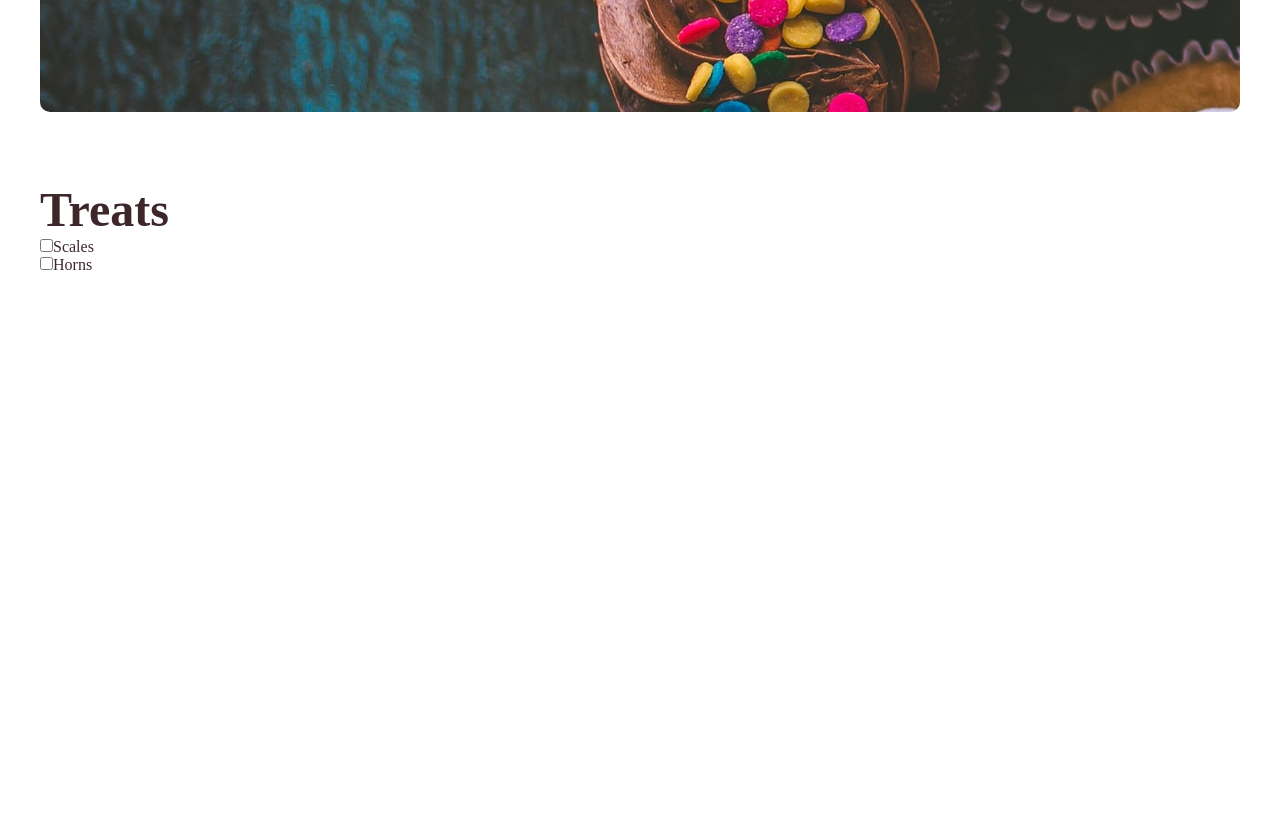
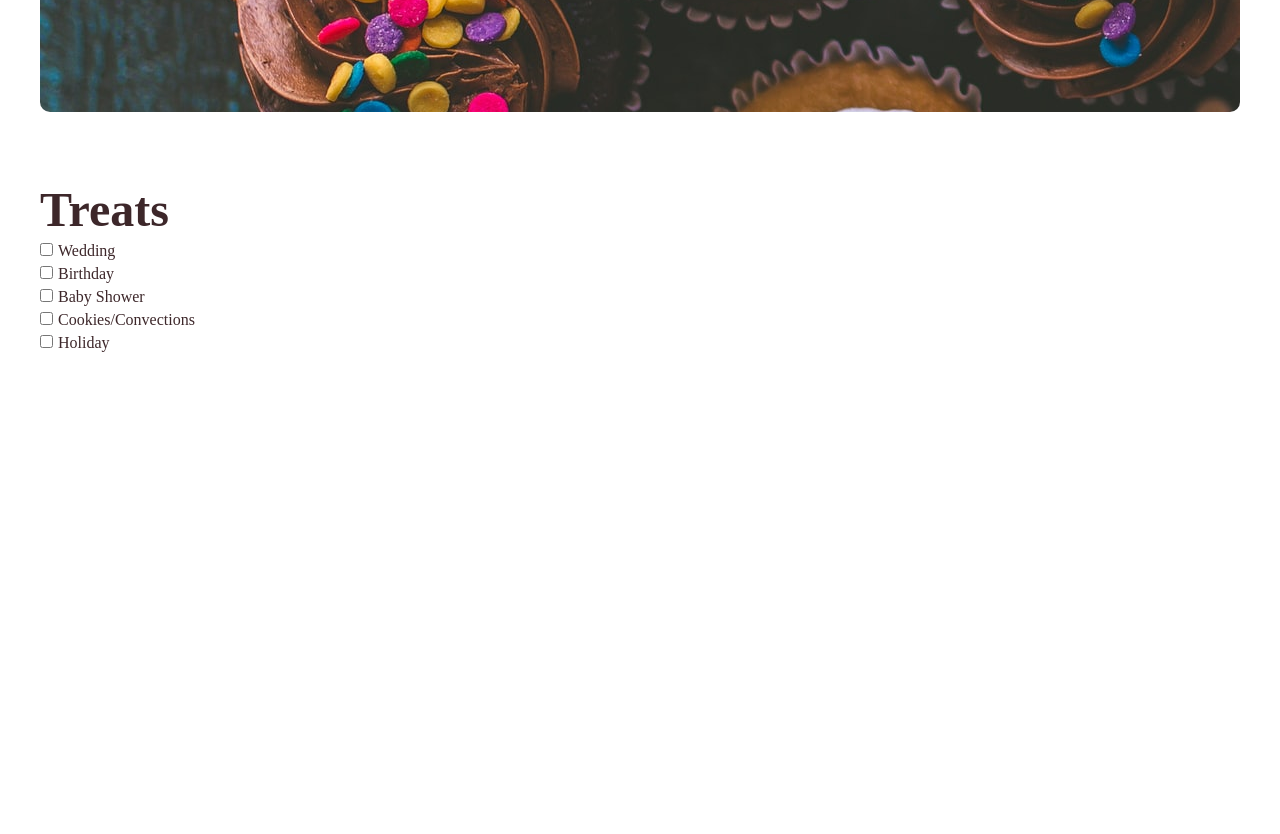
Before and after one commit to j-per/sierras-sweets-and-treats, a Gatsby site: page / in a window 1280 px wide. Shown: the part 562-1396 px from the top of the page. Before the commit the page ends 868 px from the top, so only its background shows below. Built offline with nearby package versions, Linux system fonts and the light colour scheme; Gatsby itself is replaced by a stand-in of ours; a web font is replaced by a local one.

Commit message:
Added functionality to the image grid on the home page

```diff
--- /dev/null
+++ b/src/components/fadein.js
@@ -0,0 +1,37 @@
+import React from 'react';
+import styled, { keyframes } from 'styled-components';
+
+const fadeIn = keyframes`
+  from {
+    opacity: 0;
+  }
+  to {
+    opacity: 1;
+  }
+`;
+const FadeIn = ({
+  duration = 600,
+  delay = 0,
+  children,
+  ...delegated
+}) => {
+  return (
+    <Wrapper
+      {...delegated}
+      style={{
+        ...(delegated.style || {}),
+        animationDuration: duration + 'ms',
+        animationDelay: delay + 'ms',
+      }}
+    >
+      {children}
+    </Wrapper>
+  );
+};
+const Wrapper = styled.div`
+  @media (prefers-reduced-motion: no-preference) {
+    animation-name: ${fadeIn};
+    animation-fill-mode: backwards;
+  }
+`;
+export default FadeIn
--- a/src/components/header.js
+++ b/src/components/header.js
@@ -28,6 +28,7 @@ const Nav = styled.nav`
   }
   li {
     font-size: 24px;
+    text-align: center;
     font-weight: bold;
     padding-right: 50px;
     &:last-child {
@@ -38,7 +39,7 @@ const Nav = styled.nav`
 `;
 
 const Image = styled.img`
-  height: 90px;
+  height: 110px;
   width: auto;
 `;
 
--- a/src/components/imagegrid.js
+++ b/src/components/imagegrid.js
@@ -1,19 +1,148 @@
-import React from 'react';
-import styled from 'styled-components';
+import React, { useState } from 'react';
+import styled, { keyframes } from 'styled-components';
+import FadeIn from './fadein';
 
-const Heading = styled.h2`
-  font-size: 48px;
+const Wrapper = styled.div`
+  display: flex;
+  justify-content: space-between;
+  min-height: 620px;
 `;
 
-const ImageGrid = () => (
-  <div>
-    <Heading>Treats</Heading>
-    <input type="checkbox" id="scales" name="scales" />
-    <label for="scales">Scales</label>
-    <br />
-    <input type="checkbox" id="horns" name="horns" />
-    <label for="horns">Horns</label>
-  </div>
-);
+const ImageGridWrapper = styled.div`
+  display: grid;
+  grid-template-columns: 300px 300px 300px;
+  grid-auto-rows: 300px;
+  grid-gap: 20px;
+  justify-content: center;
+`;
+
+const BoxImage = styled.img`
+  height: 300px;
+  width: 300px;
+  border-radius: 10px;
+  box-shadow: 0px 4px 4px rgba(0, 0, 0, 0.25);
+  object-fit: cover;
+  position: relative;
+`;
+
+const CheckBox = styled.input.attrs({ type: 'checkbox' })`
+  margin: 5px 5px 5px 0;
+`;
+
+const ImageGrid = () => {
+
+  const [checkedTreats, setCheckedTreats] = useState({
+    wedding: false,
+    birthday: false,
+    babyshower: false,
+    cookies: false,
+    holiday: false,
+  });
+
+  const test = [
+    {
+      type: "wedding",
+      display: 'A wedding cake',
+      image: 'https://cdn.pixabay.com/photo/2015/05/07/15/08/pastries-756601_960_720.jpg'
+    },
+    {
+      type: "wedding",
+      display: 'A wedding cake',
+      image: 'https://cdn.pixabay.com/photo/2015/05/07/15/08/pastries-756601_960_720.jpg'
+    },
+    {
+      type: "wedding",
+      display: 'A wedding cake',
+      image: 'https://cdn.pixabay.com/photo/2015/05/07/15/08/pastries-756601_960_720.jpg'
+    },
+    {
+      type: "wedding",
+      display: 'A wedding cake',
+      image: 'https://cdn.pixabay.com/photo/2015/05/07/15/08/pastries-756601_960_720.jpg'
+    },
+    {
+      type: "birthday",
+      display: 'A birthday cake',
+      image: 'https://cdn.pixabay.com/photo/2017/05/23/22/33/happy-birthday-2338813_960_720.jpg'
+    },
+    {
+      type: "babyshower",
+      display: 'A baby shower cake',
+      image: 'https://cdn.pixabay.com/photo/2019/12/04/18/40/biscuit-with-mice-4673368_960_720.jpg'
+    },
+    {
+      type: "cookies",
+      display: 'A cookie',
+      image: 'https://cdn.pixabay.com/photo/2015/11/19/20/17/christmas-cookies-1051884_960_720.jpg'
+    },
+    {
+      type: "babyshower",
+      display: 'A baby shower cake',
+      image: 'https://cdn.pixabay.com/photo/2019/12/04/18/40/biscuit-with-mice-4673368_960_720.jpg'
+    },
+    {
+      type: "holiday",
+      display: 'A holiday cake',
+      image: 'https://cdn.pixabay.com/photo/2016/12/17/20/52/cake-1914463_960_720.jpg'
+    },
+    {
+      type: "babyshower",
+      display: 'A baby shower cake',
+      image: 'https://cdn.pixabay.com/photo/2019/12/04/18/40/biscuit-with-mice-4673368_960_720.jpg'
+    },
+    {
+      type: "babyshower",
+      display: 'A baby shower cake',
+      image: 'https://cdn.pixabay.com/photo/2019/12/04/18/40/biscuit-with-mice-4673368_960_720.jpg'
+    },
+  ];
+
+  const handleChange = (event) => {
+    if(event.target.checked) {
+      setCheckedTreats({
+        ...checkedTreats,
+        [event.target.name]: true,
+      });
+    } else {
+      setCheckedTreats({
+        ...checkedTreats,
+        [event.target.name]: false,
+      });
+    }
+  };
+
+  return (
+    <Wrapper>
+      <div>
+        <h2>Treats</h2>
+        <CheckBox onChange={handleChange} type="checkbox" id="wedding" name="wedding" />
+        <label htmlFor="wedding">Wedding</label>
+        <br />
+        <CheckBox onChange={handleChange} type="checkbox" id="birthday" name="birthday"  />
+        <label htmlFor="birthday">Birthday</label>
+        <br />
+        <CheckBox onChange={handleChange} type="checkbox" id="babyshower" name="babyshower"  />
+        <label htmlFor="babyshower">Baby Shower</label>
+        <br />
+        <CheckBox onChange={handleChange} type="checkbox" id="cookies" name="cookies"  />
+        <label htmlFor="cookies">Cookies/Convections</label>
+        <br />
+        <CheckBox onChange={handleChange} type="checkbox" id="holiday" name="holiday"  />
+        <label htmlFor="holiday">Holiday</label>
+      </div>
+      <ImageGridWrapper>
+        {test.map(item => {
+          if(checkedTreats[item.type] === true) {
+            return (
+            <FadeIn>
+              <BoxImage src={item.image} />
+            </FadeIn>
+          )
+          }
+        })}
+      </ImageGridWrapper>
+    </Wrapper>
+  );
+}
 
 export default ImageGrid;
--- a/src/pages/index.js
+++ b/src/pages/index.js
@@ -6,7 +6,7 @@ import ImageGrid from '../components/imagegrid';
 
 const Hero = styled.div`
   background-image: url(${Cupcake});
-  background-position: left center;
+  background-position: center;
   height: 538px;
   border-radius: 10px;
   display: grid;
--- a/src/styles/GlobalStyles.js
+++ b/src/styles/GlobalStyles.js
@@ -13,6 +13,10 @@ const GlobalStyles = createGlobalStyle`
     }
     h1,h2,h3,h4,h5 {
         color: var(--brown);
+        font-size:
+    }
+    h2 {
+        font-size: 48px;
     }
 
 `;
```
Also changed, not shown: 1 other file.
